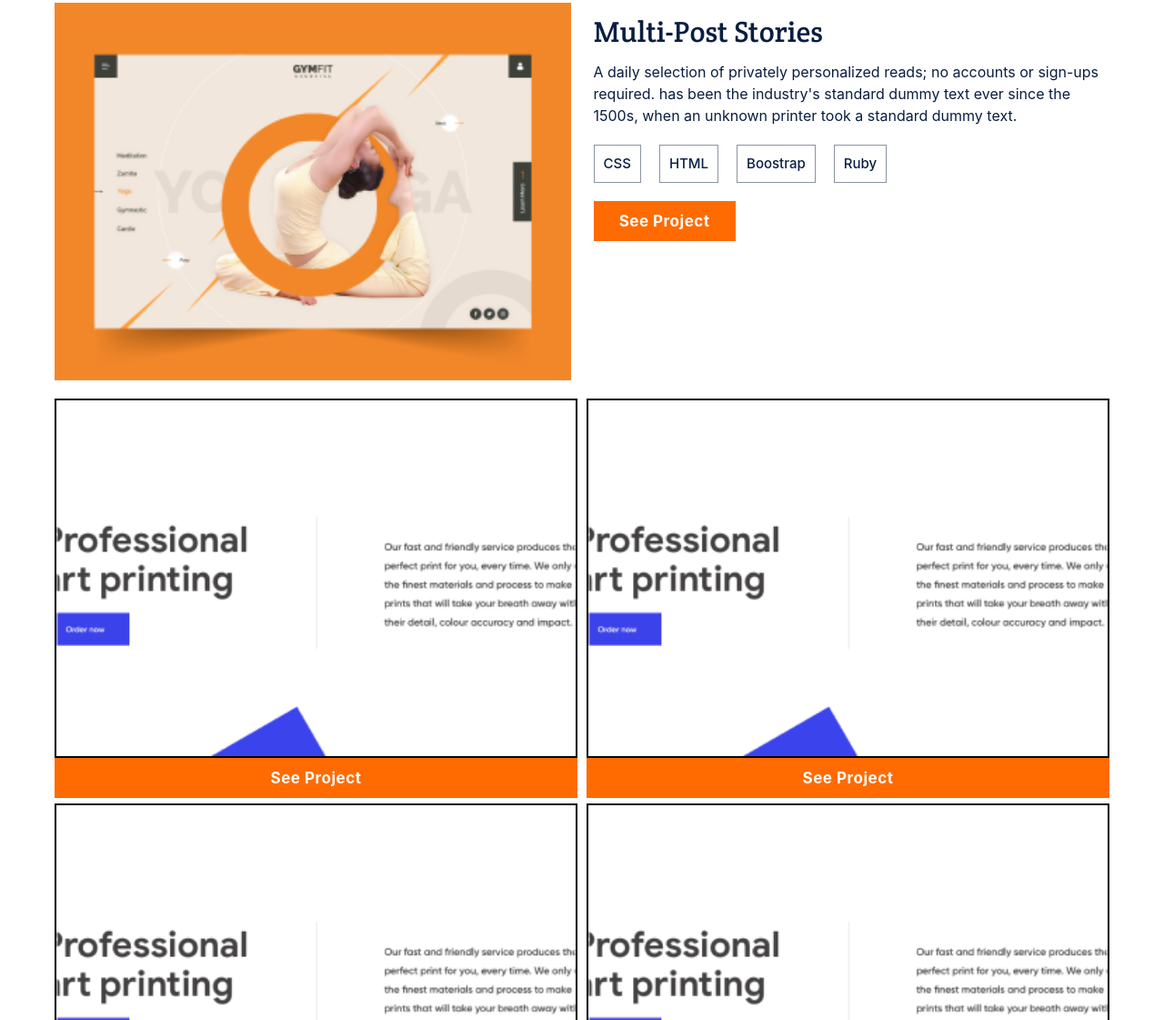
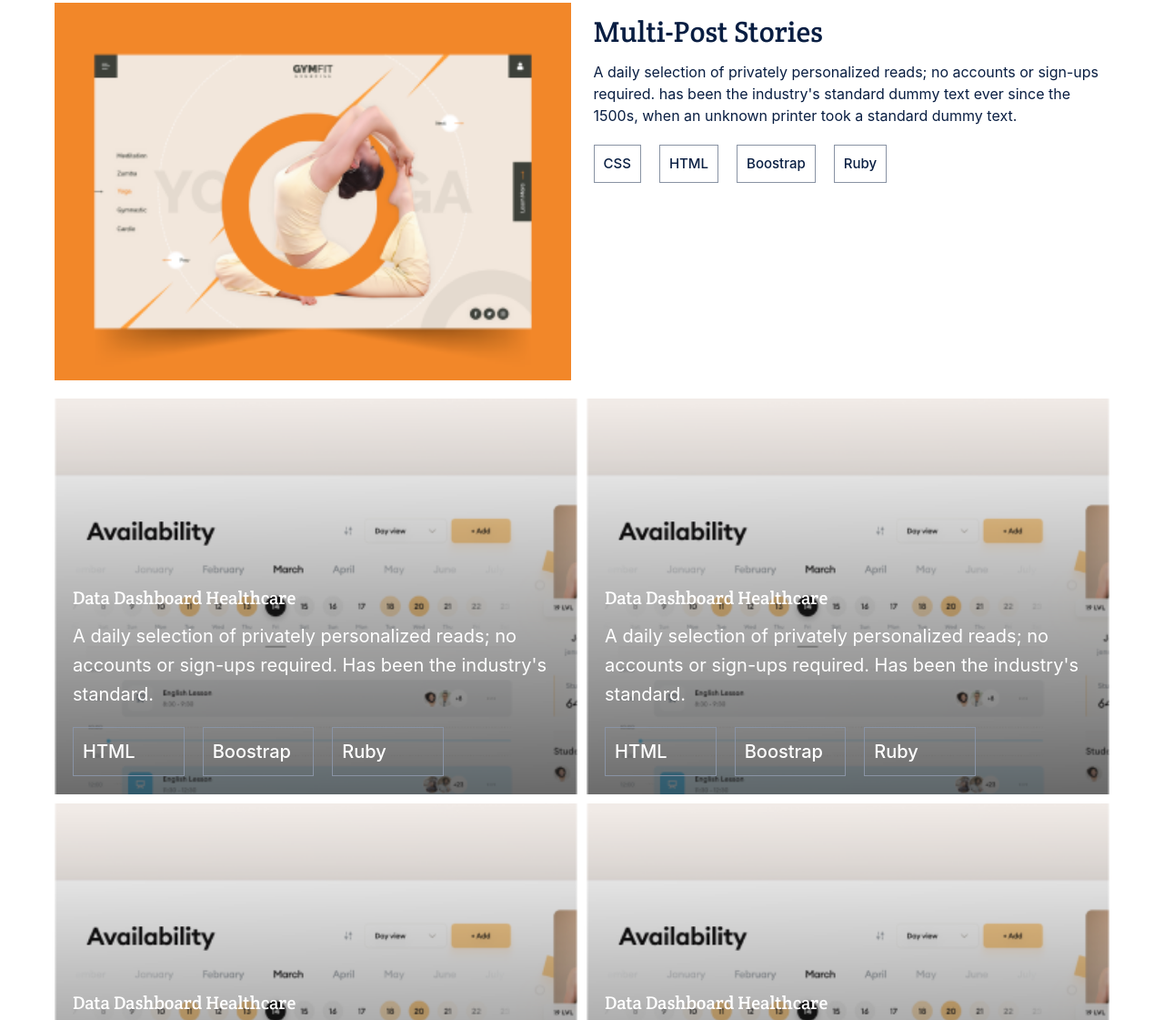
Before and after one commit to Adesina-Abiodun/Microverse-Portfolio-Project, a website: page index.html in a window 1280 px wide. Shown: the part 989-2110 px from the top of the page at 91% size. Drawn offline with Linux system fonts and the light colour scheme; files whose address does not match are found by name.

Commit message:
Refactor project card

```diff
--- a/dev.css
+++ b/dev.css
@@ -149,6 +149,7 @@
 
   .project-inner {
     height: 435px;
+    position: relative;
   }
 
   .about-me {
@@ -239,6 +240,21 @@
   footer {
     padding: 0;
   }
+
+  .project-btn{
+    position: absolute;
+    bottom: 0;
+    left: 0;
+    display: none;
+  }
+
+  .project-inner:hover .project-2 > .hover-hide{
+ display: none;
+  }
+
+  .project-inner:hover .project-btn{
+    display: block;
+     }
 }
 
 @media (min-width: 1024px) {
@@ -269,9 +285,9 @@
     width: 70%;
   }
 
-  .project-btn a {
+  /* .project-btn a {
     display: block;
-  }
+  } */
 
   .btn-bg {
     width: 60%;
--- a/script.js
+++ b/script.js
@@ -120,24 +120,28 @@ allProjectsContainer.appendChild(project1Container)
 projectArray.forEach((project) => {
   if(projectArray.indexOf(project) !== 0) {
      const projectContent = `
-     <div class="project-2 project-big">
-       <h2 class="project-title title details bg-none">
-         ${project.projectTitle}
+     <div class="project-inner">
+     <div class="project-2 dashboard ">
+       <h2 class="project-title title details bg-none hover-hide">
+         Profesional Art Printing Data
        </h2>
-       <h2></h2>
-       <p class="project-details title bg-none">
-       ${project.projectDetails}
+       <h2 class="project-title title details sm-none hover-hide">
+         Data Dashboard Healthcare
+       </h2>
+       <p class="project-details title hover-hide">
+         A daily selection of privately personalized reads; no accounts
+         or sign-ups required. Has been the industry's standard.
        </p>
-       <p></p>
-       <ul class="project-tools bg-none">
-          ${project.projectTools.map((tool) => `
-          <li class="tools title">${tool}</li>
-          `)}
+       <ul class="project-tools others hover-hide">
+         <li class="tools title">HTML</li>
+         <li class="tools title">Boostrap</li>
+         <li class="tools title">Ruby</li>
        </ul>
      </div>
-     <div class="project-btn full-btn">
-       <a href="#" class="btn">See Project</a>
-     </div>
+     <button class="project-btn full-btn bg-none">
+       See Project
+     </button>
+   </div>
 
      `
 
--- a/style.css
+++ b/style.css
@@ -71,7 +71,7 @@ nav {
   line-height: 43px;
 }
 
-.project-btn a,
+.project-btn,
 .get-in-touch {
   background: #ff6b00;
   padding: 10px;
```
